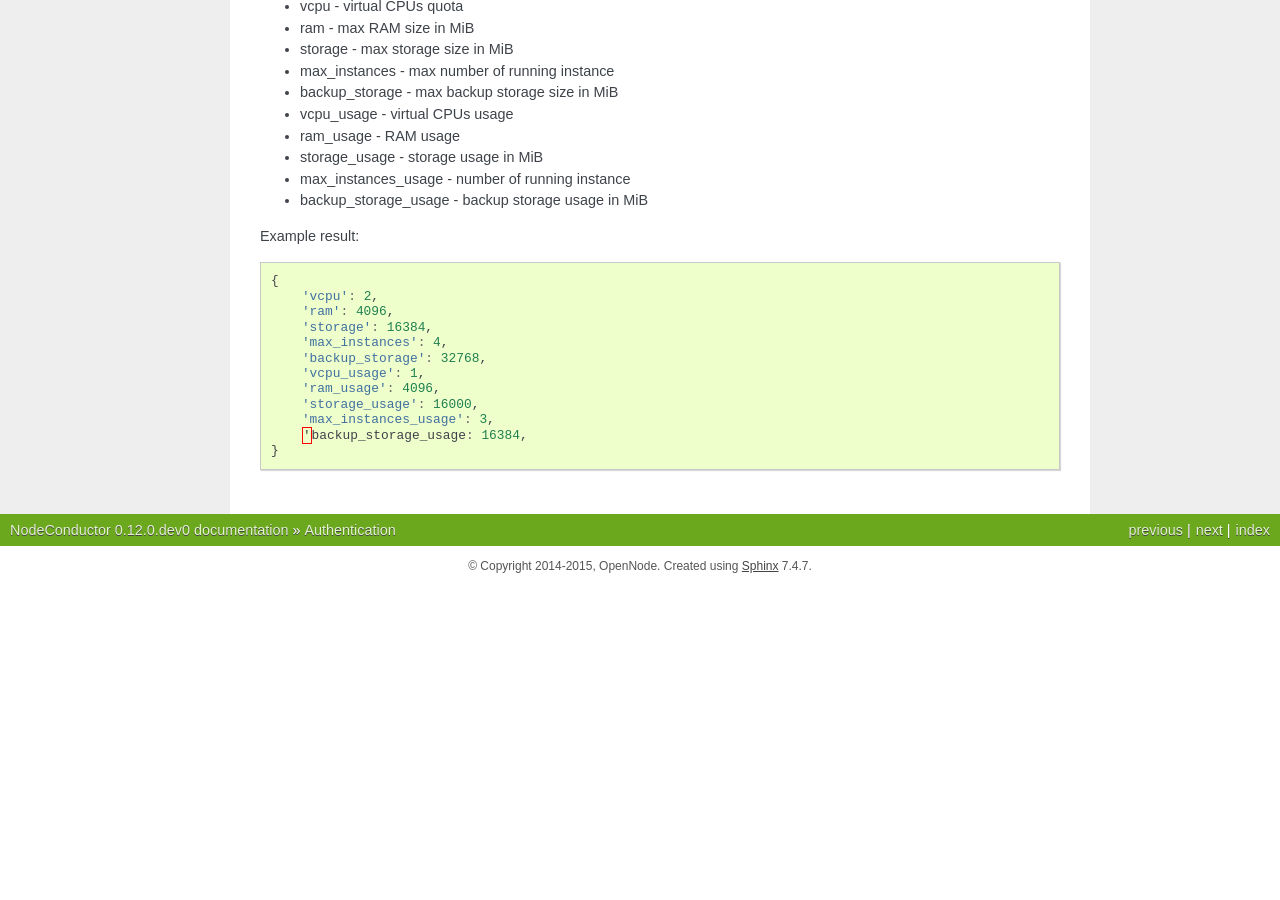
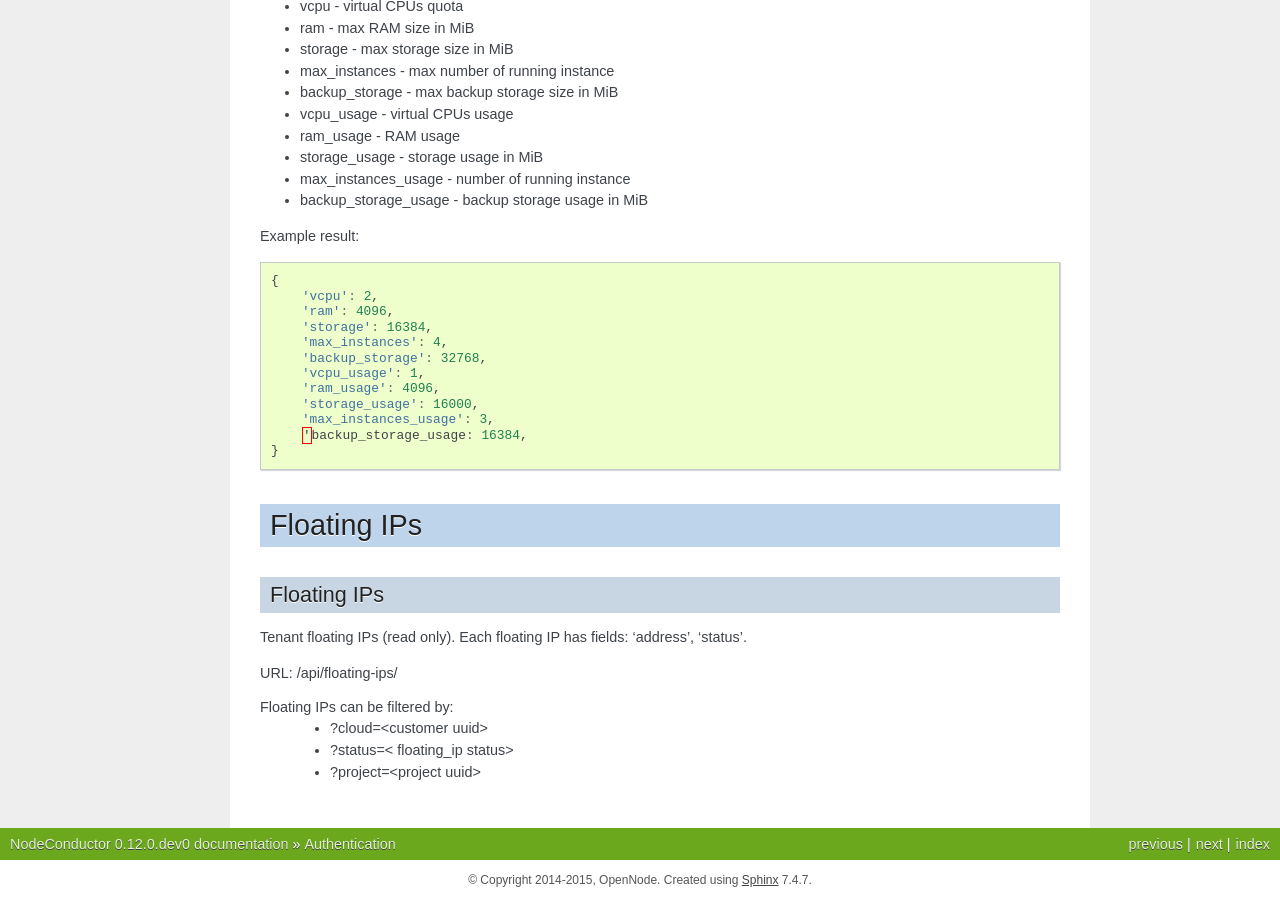
Before and after one commit to opennode/waldur-core, a Sphinx documentation site: the page built from docs/api/api.rst, in a window 1280 px wide and 900 px high, scrolled down 37282 px. Built offline with Sphinx 7.4.7, drawn with Linux system fonts in a browser that asks for light colours; before the commit the page ends 37868 px from its top, so only the background shows below that; some of the changed text lies outside the part shown.

Commit message:
floating ips docs (itacloud-2904)

```diff
--- a/docs/api/api.rst
+++ b/docs/api/api.rst
@@ -99,3 +99,8 @@ Statistics
 ==========
 
 .. include:: statistics.rst
+
+Floating IPs
+============
+
+.. include:: floating_ips.rst
--- /dev/null
+++ b/docs/api/floating_ips.rst
@@ -0,0 +1,11 @@
+Floating IPs
+------------
+
+Tenant floating IPs (read only). Each floating IP has fields: 'address', 'status'.
+
+URL: /api/floating-ips/
+
+Floating IPs can be filtered by:
+ - ?cloud=<customer uuid>
+ - ?status=< floating_ip status>
+ - ?project=<project uuid>
```
